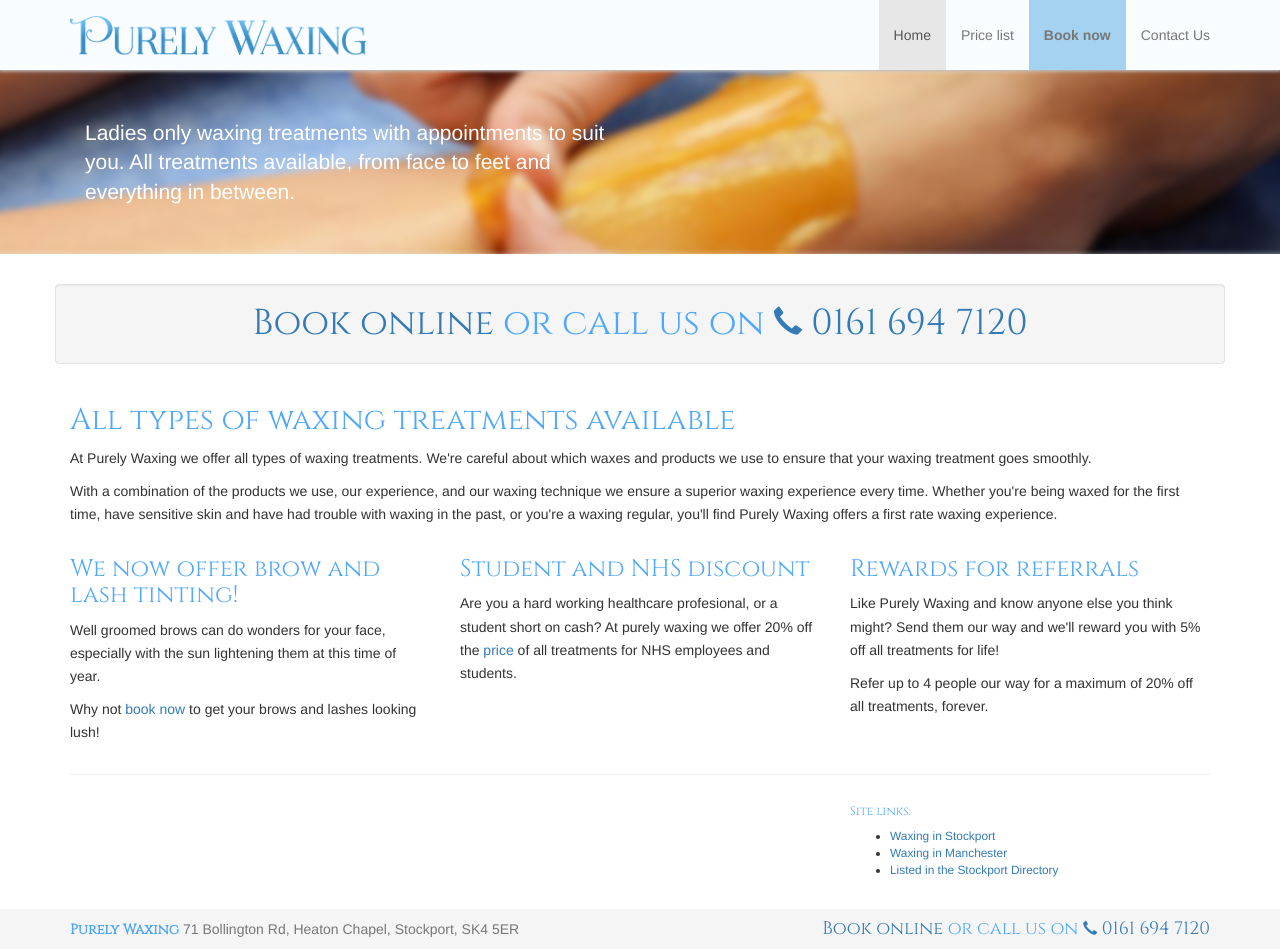
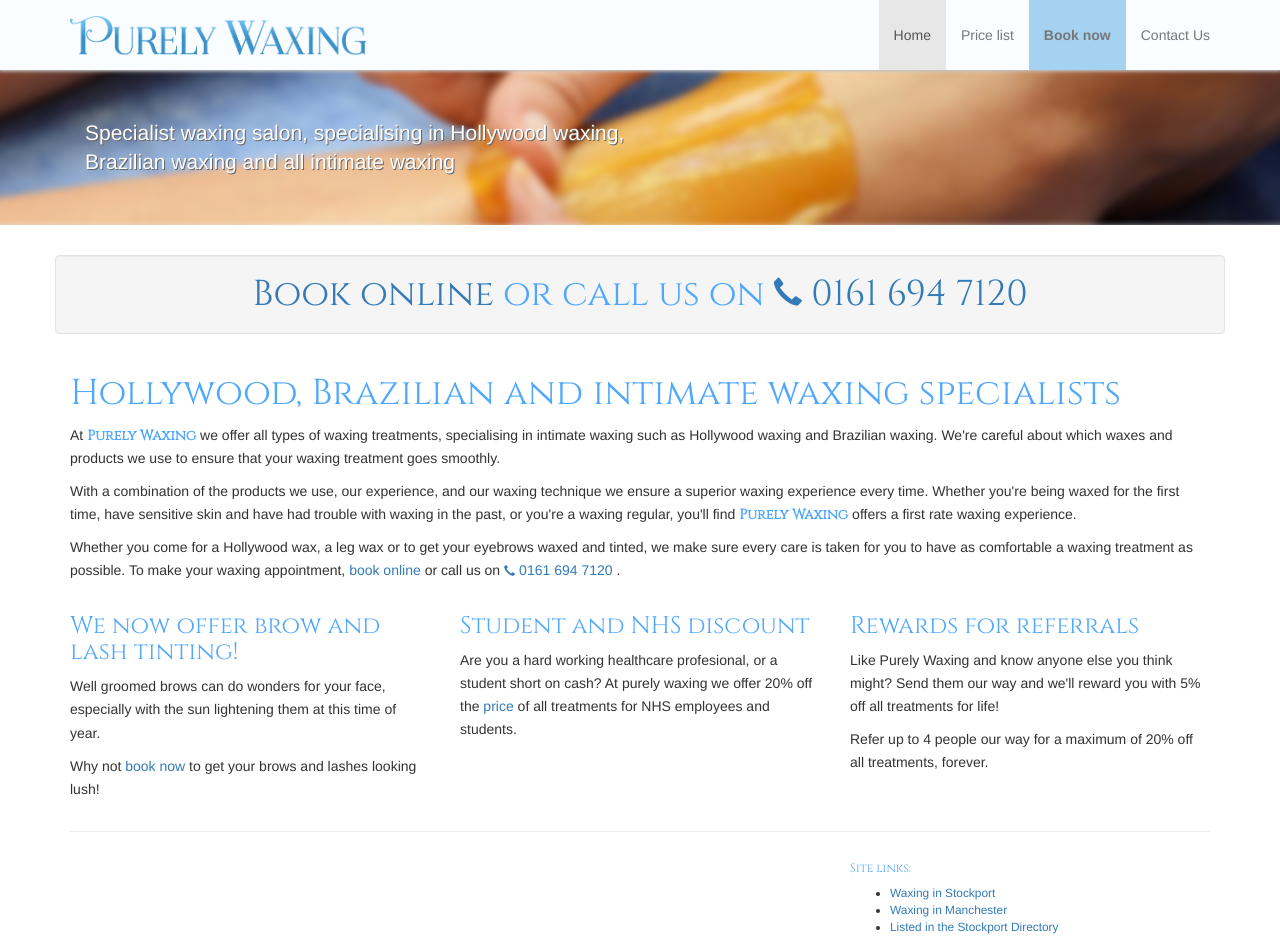
Before and after one commit to purelywaxing/purelywaxing.com, a plain HTML site: page index.html in a window 1280 px wide. Shown: the top 949 px of the page. Drawn offline with Linux system fonts and the light colour scheme.

Commit message:
Update content to better reflect services offered

```diff
--- a/index.html
+++ b/index.html
@@ -9,7 +9,7 @@
 
   <link href='https://fonts.googleapis.com/css?family=Cinzel' rel='stylesheet' type='text/css'>
 
-  <meta name="description" content="All types of female waxing in Heaton Chapel, Stockport near Manchester. Available treatments include face, arms, legs, bikini, intimate, holywood, Brazilian and full body waxing.">
+  <meta name="description" content="Our waxing salon offers all waxing treatments, specialising in Hollywood, Brazilian and other intimate wax treatments for even the most sensitive skin">
 
   <title>Purely Waxing - Waxing salon in Heaton Chapel, Stockport</title>
 
@@ -101,7 +101,7 @@
     <div class="jumbotron">
     <div class="container">
         <div class="col-xs-12 col-sm-8 col-md-6">
-            <p class="lead">Ladies only waxing treatments with appointments to suit you. All treatments available, from face to feet and everything in between.</p>
+            <p class="lead">Specialist waxing salon, specialising in Hollywood waxing, Brazilian waxing and all intimate waxing</p>
         </div>
     </div>
 </div>
@@ -123,9 +123,10 @@
     </div>
 </div>      <div class="row">
         <div class="col-md-12">
-          <h2>All types of waxing treatments available</h2>
+          <h1>Hollywood, Brazilian and intimate waxing specialists</h1>
           <p>
-            At Purely Waxing we offer all types of waxing treatments. We're careful
+            At <span class="brand">Purely Waxing</span> we offer all types of waxing treatments, specialising in
+            intimate waxing such as Hollywood waxing and Brazilian waxing. We're careful
             about which waxes and products we use to ensure that your waxing treatment
             goes smoothly.
           </p>
@@ -133,8 +134,23 @@
             With a combination of the products we use, our experience, and our waxing
             technique we ensure a superior waxing experience every time. Whether you're
             being waxed for the first time, have sensitive skin and have had trouble
-            with waxing in the past, or you're a waxing regular, you'll find Purely
-            Waxing offers a first rate waxing experience.
+            with waxing in the past, or you're a waxing regular, you'll find
+            <span class="brand">Purely Waxing</span> offers a first rate waxing experience.
+          </p>
+          <p>
+            Whether you come for a Hollywood wax, a leg wax or to get your eyebrows waxed and
+            tinted, we make sure every care is taken for you to have as comfortable a waxing
+            treatment as possible. To make your waxing appointment, <span style="text-transform: lowercase;"><span style="display:inline-block;">
+    <a href="/book">Book online</a>
+</span>
+<span style="display:inline-block;">or call us on </span>
+<span style="display:inline-block;">
+  <a href="tel:0161 694 7120">
+    <span class="glyphicon glyphicon-earphone" aria-hidden="true" style="font-size:0.8em"></span>
+    0161 694 7120
+  </a>
+</span>
+</span>.
           </p>
         </div>
       </div>
```
Also changed, not shown: waxing_in_manchester/index.html (+1 -1 lines), waxing_in_stockport/index.html (+1 -1 lines), css/app.css.
